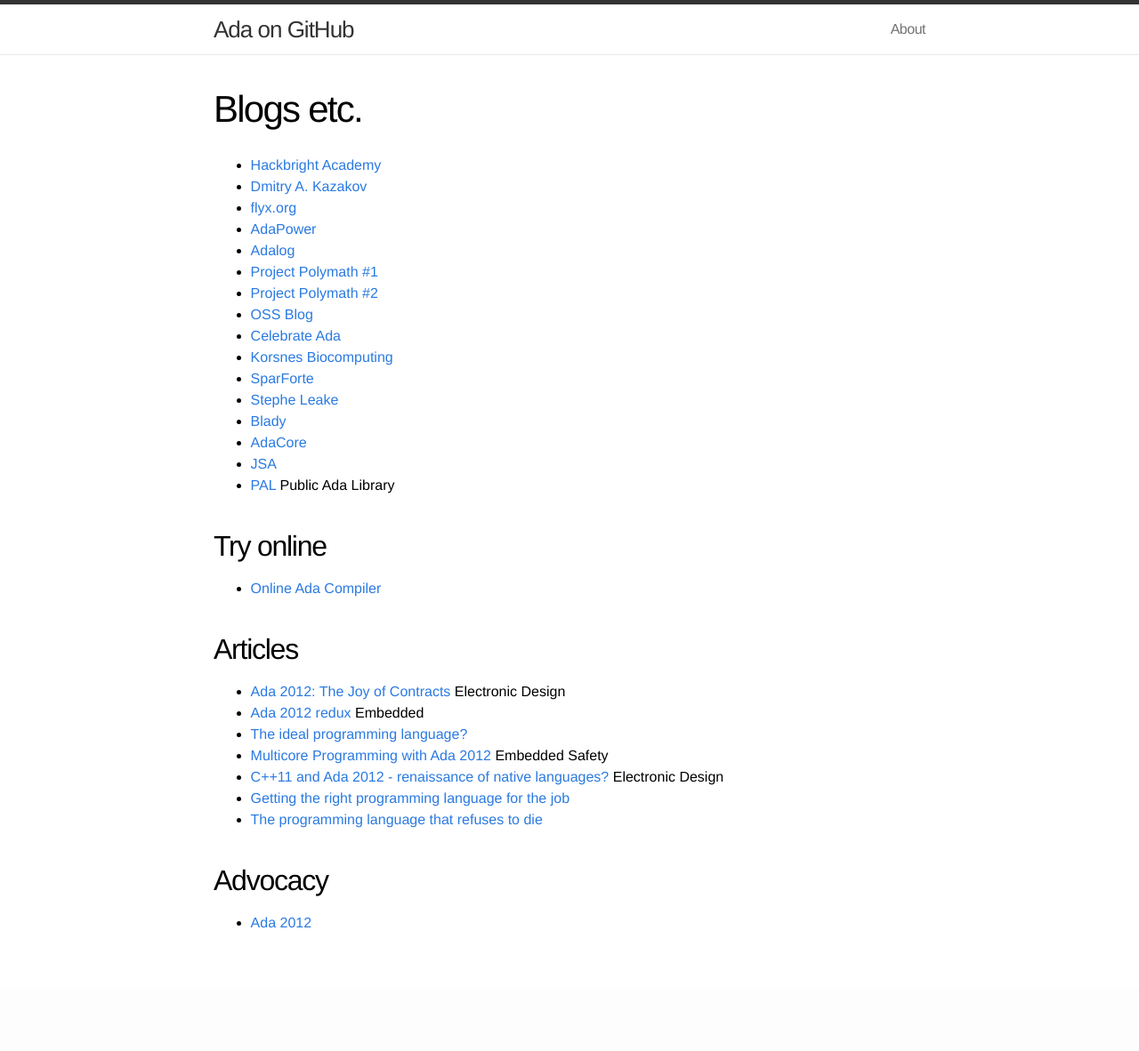
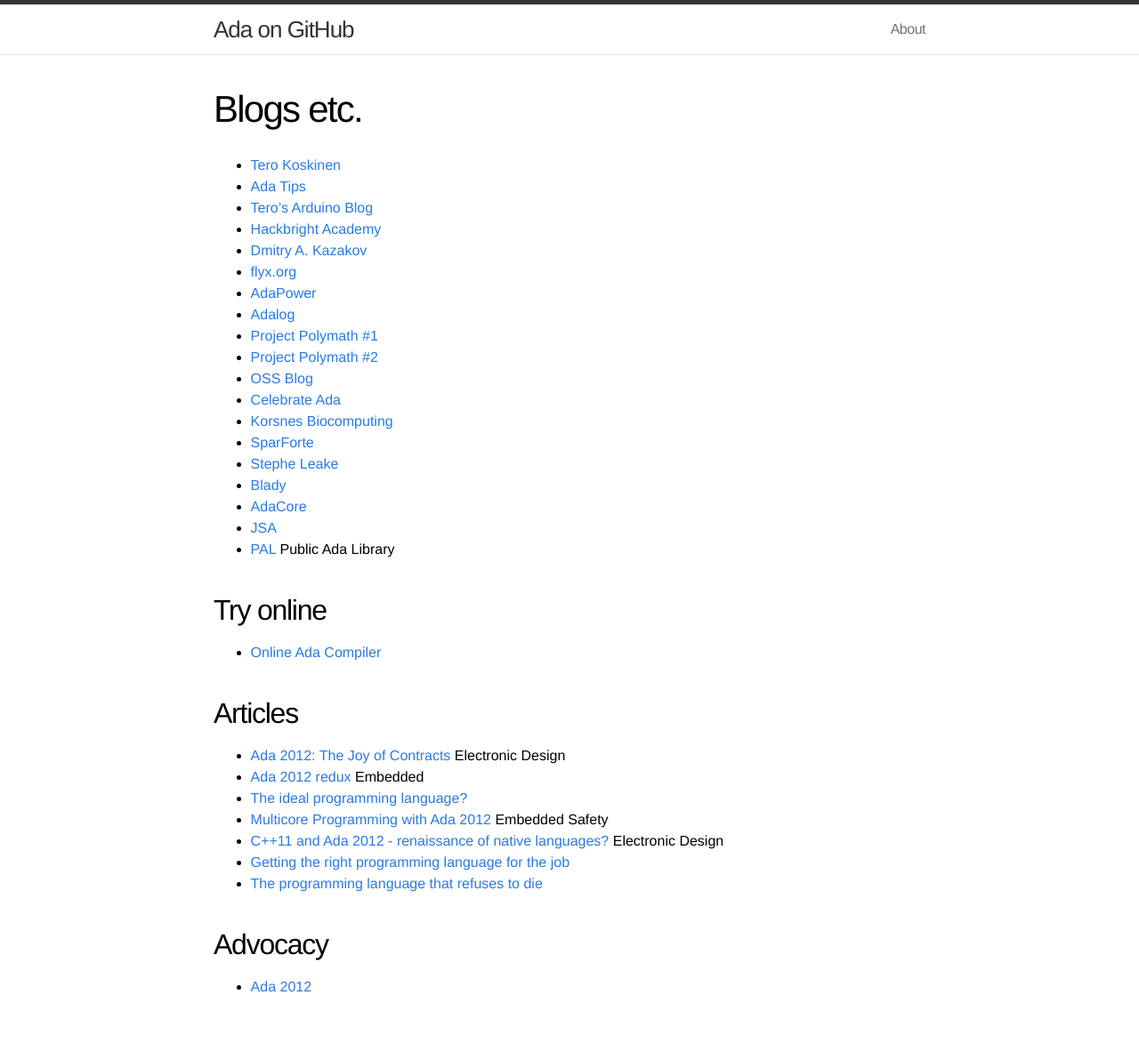
Before and after one commit to quornings/quornings.github.io, a Jekyll site: the page built from blogs.md, in a window 1280 px wide. Shown: the whole page at 89% size. Built offline with Jekyll 4.4.1, drawn with Linux system fonts in a browser that asks for light colours; before the commit the page ends 1110 px from its top, so only the background shows below that.

Commit message:
Add HAC, Teros pages

```diff
--- a/blogs.md
+++ b/blogs.md
@@ -4,6 +4,9 @@ title: Blogs etc.
 permalink: /blogs/
 ---
 
+- [Tero Koskinen](https://hg.sr.ht/~tkoskine)
+- [Ada Tips](https://ada.tips)
+- [Tero's Arduino Blog](http://arduino.ada-language.com)
 - [Hackbright Academy](https://hackbrightacademy.com/blog/ada-language-links/)
 - [Dmitry A. Kazakov](http://www.dmitry-kazakov.de)
 - [flyx.org](https://flyx.org)
```
Also changed, not shown: ada.md (+1 -0 lines).
